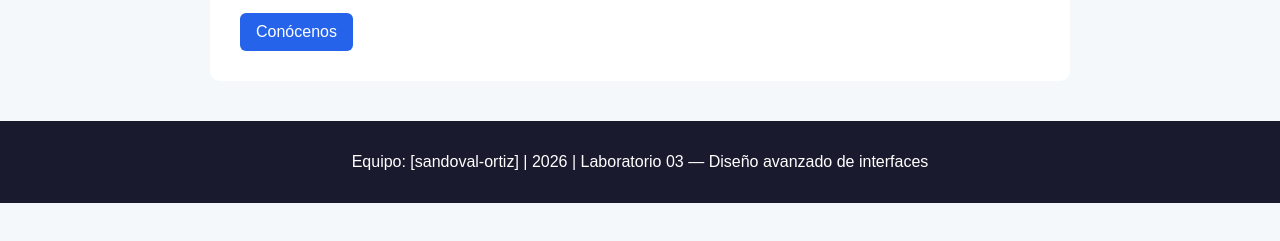
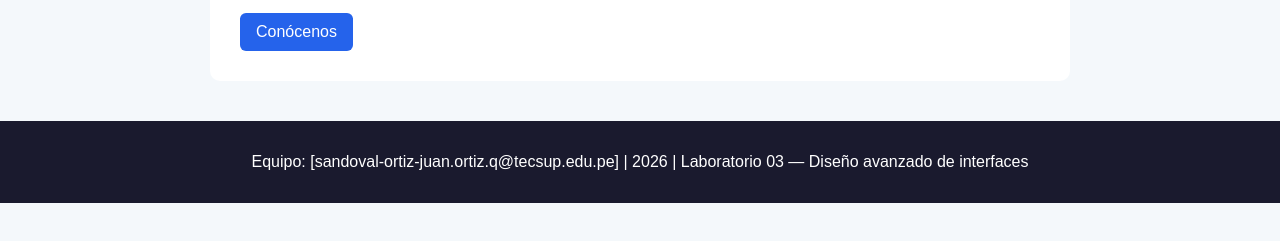
Before and after one commit to Martin-s-r/Semana-03-lab-git-sem03, a plain HTML site: page index.html in a window 1280 px wide. Shown: the part 237-478 px from the top of the page. Drawn offline with Linux system fonts and the light colour scheme.

Commit message:
fix: agrega correo en footer

```diff
--- a/index.html
+++ b/index.html
@@ -18,7 +18,7 @@
         <a href="about.html" style="display: inline-block; padding: 10px 16px; background-color: #2563eb; color: white; text-decoration: none; border-radius: 6px;">Conócenos</a>
     </main>
   <footer style="background:#1a1a2e;color:white;text-align:center;padding:16px;margin-top:40px">
-<p>Equipo: [sandoval-ortiz] | 2026 | Laboratorio 03 — Diseño avanzado de interfaces</p>
+<p>Equipo: [sandoval-ortiz-juan.ortiz.q@tecsup.edu.pe] | 2026 | Laboratorio 03 — Diseño avanzado de interfaces</p>
 </footer>
 </body>
 </html>
```
